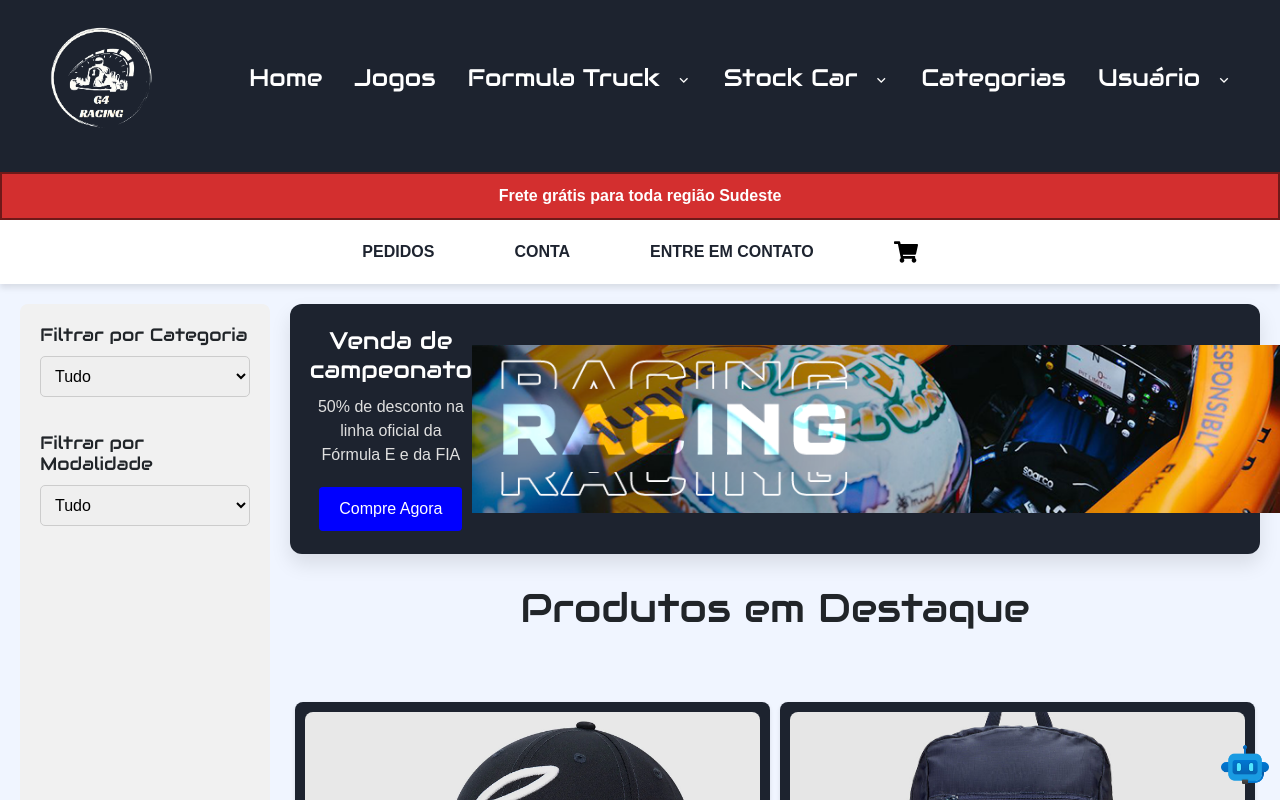
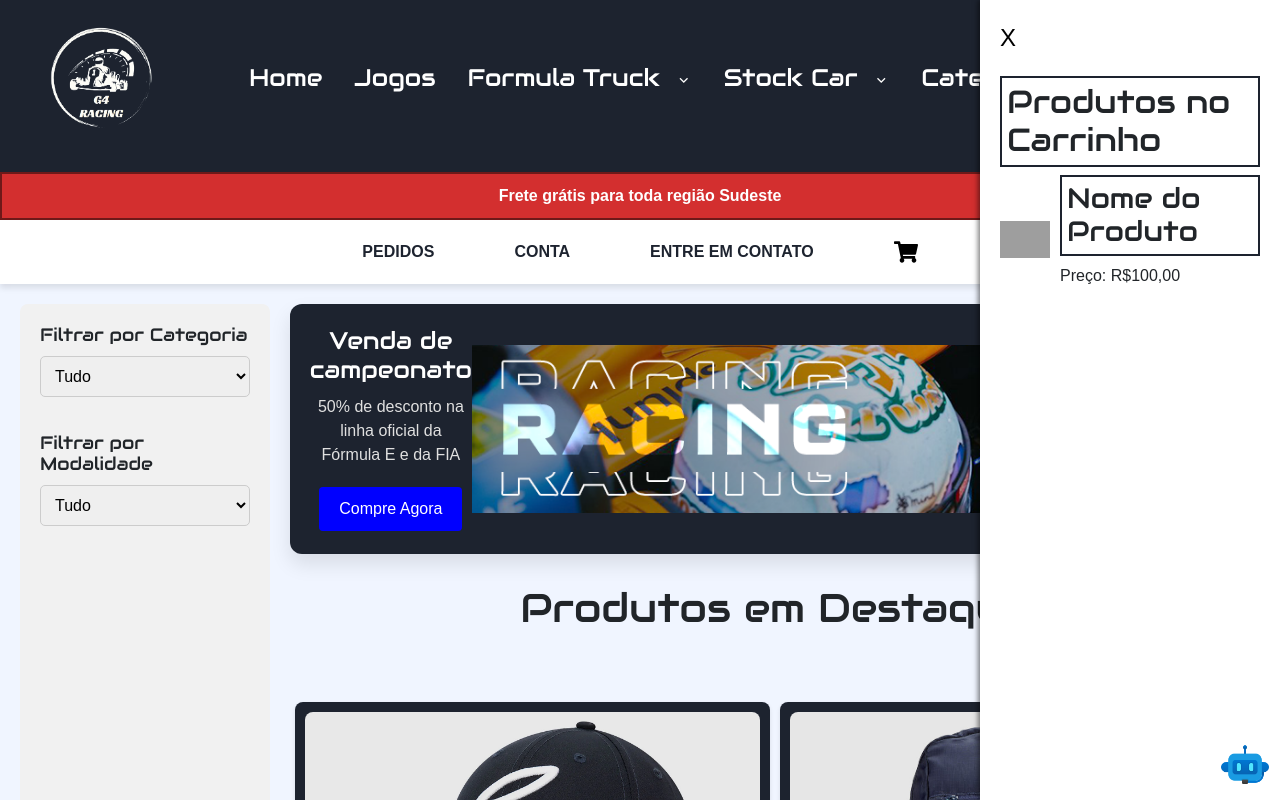
Before and after one commit to Geral-cp-s/Sprint-Banca, a React (Vite) app: page /loja in a window 1280 px wide. Both pictures are taken after a click on the element 905 px from the left and 252 px from the top of the page. Shown: the top 800 px of the page. Built offline with nearby package versions, Linux system fonts and the light colour scheme; grey boxes are pictures that could not be loaded.

Commit message:
Criando o carrinho de compras

```diff
--- a/src/components/Loja/Header.jsx
+++ b/src/components/Loja/Header.jsx
@@ -1,8 +1,14 @@
-import React from 'react';
+import React, { useState } from 'react';
 import styled from 'styled-components';
 import { FaShoppingCart } from 'react-icons/fa'; // Importa o ícone de carrinho
 
 const Header = () => {
+  const [isSidebarOpen, setSidebarOpen] = useState(false); // Estado para controlar a sidebar
+
+  const toggleSidebar = () => {
+    setSidebarOpen(!isSidebarOpen); // Alterna a visibilidade da sidebar
+  };
+
   return (
     <>
       <FreeShippingBanner>
@@ -13,12 +19,32 @@ const Header = () => {
           <NavItem>Pedidos</NavItem>
           <NavItem>Conta</NavItem>
           <NavItem>Entre em contato</NavItem>
-          <NavItem>
+          <NavItem onClick={toggleSidebar}>
             <FaShoppingCart size={24} color="black" /> {/* Ícone do carrinho */}
           </NavItem>
         </Nav>
       </HeaderContainer>
+      {isSidebarOpen && <Sidebar onClose={toggleSidebar} />}
     </>
+  );
+};
+
+const Sidebar = ({ onClose }) => {
+  return (
+    <SidebarContainer>
+      <CloseButton onClick={onClose}>X</CloseButton>
+      <h2 className='texto'>Produtos no Carrinho</h2>
+      {/* Aqui você pode mapear os produtos do carrinho */}
+      {/* Exemplo de produto */}
+      <ProductItem>
+        <img src="produto_imagem.jpg" alt="Produto" />
+        <div>
+          <h3 className='texto'>Nome do Produto</h3>
+          <p>Preço: R$100,00</p>
+        </div>
+      </ProductItem>
+      {/* Adicione mais produtos aqui */}
+    </SidebarContainer>
   );
 };
 
@@ -73,3 +99,41 @@ const FreeShippingBanner = styled.div`
     font-size: 14px; /* Reduz o tamanho da fonte em telas menores */
   }
 `;
+
+const SidebarContainer = styled.div`
+  position: fixed;
+  top: 0;
+  right: 0;
+  width: 300px;
+  height: 100%;
+  background-color: white;
+  box-shadow: -2px 0 5px rgba(0, 0, 0, 0.5);
+  padding: 20px;
+  z-index: 1000;
+
+  .texto{
+    font-family: "Audiowide", sans-serif;
+    padding: 5px;
+    border: 2px solid var(--black-color-light);
+  }
+`;
+
+const CloseButton = styled.button`
+  background: none;
+  border: none;
+  font-size: 24px;
+  cursor: pointer;
+  margin-bottom: 20px;
+`;
+
+const ProductItem = styled.div`
+  display: flex;
+  margin-bottom: 20px;
+  align-items: center;
+
+  img {
+    width: 50px;
+    height: auto;
+    margin-right: 10px;
+  }
+`;
--- a/src/components/Loja/Main.jsx
+++ b/src/components/Loja/Main.jsx
@@ -33,7 +33,7 @@ const CarouselContainer = styled.div`
 const ProductList = styled.div`
   display: flex;
   transition: transform 0.5s ease-in-out;
-  width: calc(100% * 2);
+  width: 100%; /* Ajuste para ocupar toda a largura */
 `;
 
 const ProductCard = styled.div`
@@ -52,7 +52,7 @@ const ProductCard = styled.div`
   overflow: hidden;
 
   @media (max-width: 768px) {
-    flex: 1 0 calc(100% - 10px); /* 1 produto por slide em telas menores */
+    flex: 1 0 100%; /* 1 produto por slide em telas menores */
   }
 `;
 
@@ -79,6 +79,24 @@ const ProductInfo = styled.div`
     font-size: 1rem;
     color: #fff;
     margin: 0;
+  }
+`;
+
+const Arrow = styled.div`
+  font-size: 45px;
+  cursor: pointer;
+  user-select: none;
+  color: #0077ff;
+  position: absolute;
+  z-index: 1;
+  padding: 0 10px;
+
+  &:first-child {
+    left: 10px;
+  }
+
+  &:last-child {
+    right: 10px;
   }
 `;
 
@@ -139,23 +157,7 @@ const Button = styled.button`
   }
 `;
 
-const Arrow = styled.div`
-  font-size: 45px;
-  cursor: pointer;
-  user-select: none;
-  color: #0077ff;
-  position: absolute;
-  z-index: 1;
-  padding: 0 10px;
 
-  &:first-child {
-    left: 0;
-  }
-
-  &:last-child {
-    right: 0;
-  }
-`;
 
 const Sidebar = styled.div`
   width: 250px;
```
